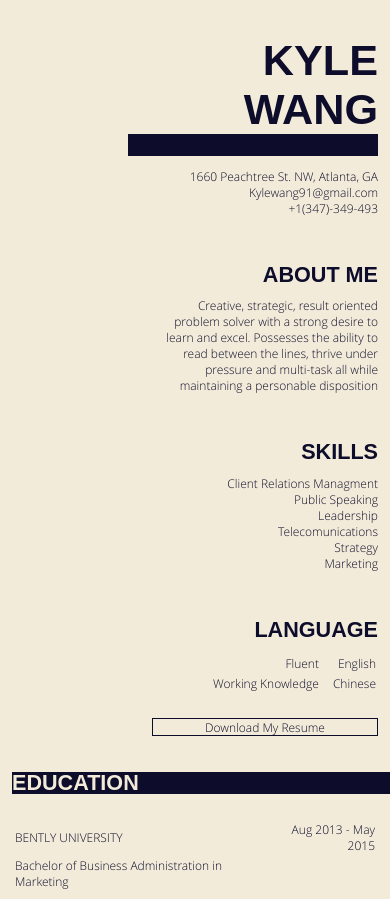
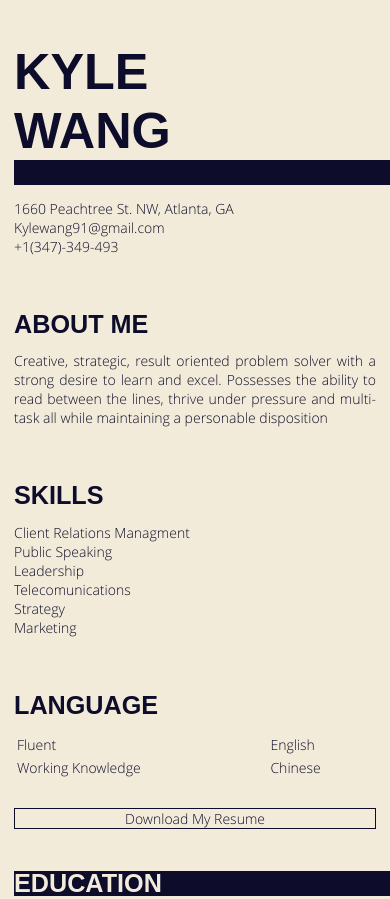
Before and after one commit to johnklord/johnklord.github.io, a website: page home/resume/index.html in a window 390 px wide. Shown: the top 899 px of the page. Drawn offline with Linux system fonts and the light colour scheme; files whose address does not match are found by name; a web font is replaced by a local one.

Commit message:
changed responsive

```diff
--- a/home/resume/index.html
+++ b/home/resume/index.html
@@ -29,14 +29,14 @@
         </section>
         <div class="spacing"></div>
         <section id="about">
-          <div class="section-header text-right">About Me</div>
-          <p class="text-right">
+          <div class="section-header">About Me</div>
+          <p>
             Creative, strategic, result oriented problem solver with a strong desire to learn and excel. Possesses the ability to read between the lines, thrive under pressure and multi-task all while maintaining a personable disposition
           </p>
         </section>
         <div class="spacing"></div>
         <section id="skills">
-          <div class="section-header text-right">Skills</div>
+          <div class="section-header">Skills</div>
           <ul>
             <li>
               Client Relations Managment
@@ -60,7 +60,7 @@
         </section>
         <div class="spacing"></div>
         <section id="language">
-          <div class="section-header text-right">Language</div>
+          <div class="section-header">Language</div>
           <table>
             <tbody>
               <tr>
@@ -99,7 +99,7 @@
                   </td>
                 </tr>
                 <tr>
-                  <td class="major">
+                  <td colspan="2" class="major">
                     Bachelor of Business Administration in Marketing
                   </td>
                 </tr>
@@ -120,7 +120,7 @@
                   </td>
                 </tr>
                 <tr>
-                  <td class="major">
+                  <td colspan="2" class="major">
                     Bachelor of Business Administration in Marketing
                   </td>
                 </tr>
--- a/src/client/assets/scss/_base.scss
+++ b/src/client/assets/scss/_base.scss
@@ -3,16 +3,16 @@ html{
   font-weight: 300;
   font-size: 12px;
   @include media(sm-phone){
-    font-size: 12px;
+    font-size: 14px;
   }
   @include media(lg-phone){
-    font-size: 14px;
+    font-size: 16px;
   }
   @include media(pad){
-    font-size: 16px;
+    font-size: 18px;
   }
   @include media(lg-pad){
-    font-size: 16px;
+    font-size: 18px;
   }
   @include media(desktop){
     font-size: 18px;
--- a/src/client/assets/scss/_variables.scss
+++ b/src/client/assets/scss/_variables.scss
@@ -10,3 +10,4 @@ $line-height: 1.8rem;
 //$header-letter-spacing: 0.3rem;
 $header-letter-spacing: 0;
 $header-size: 1.8rem;
+$aside-width: 277px;
--- a/src/client/assets/scss/resume.scss
+++ b/src/client/assets/scss/resume.scss
@@ -11,7 +11,6 @@
   max-width: 1024px;
   display: block;
   aside{
-    padding-left: calc(100% - 250px);
     margin: $document-margin;
     #name{
       @extend .animated;
@@ -21,14 +20,13 @@
       font-weight: bold;
       font-size: 2*$header-size;
       height: inherit;
-      text-align: right;
     }
     #line{
       @extend .animated;
       @extend .expand;
       animation-delay: 1s;
       -webkit-animation-delay: 1s;
-      margin-left: -2rem;
+      margin-right: -2rem;
       width: calc(100% + 2rem);
       background: $primary-color;
       height: $line-height;
@@ -38,7 +36,6 @@
       @extend .fadeInLeft ;
       animation-delay: 1.2s;
       -webkit-animation-delay: 1.2s;
-      text-align:right;
     }
     #about{
       @extend .animated;
@@ -51,27 +48,12 @@
       @extend .fadeInLeft ;
       animation-delay: 1.6s;
       -webkit-animation-delay: 1.6s;
-      text-align: right;
     }
     #language{
       @extend .animated;
       @extend .fadeInLeft ;
       animation-delay: 1.8s;
       -webkit-animation-delay: 1.8s;
-      text-align:right;
-      table{
-        width: auto;
-        margin-right: 0px;
-        margin-left: auto;
-        tbody{
-          tr{
-            td{
-              padding-right: 0;
-              padding-left: 1rem;
-            }
-          }
-        }
-      }
     }
     #download{
       @extend .animated;
@@ -109,6 +91,7 @@
           text-transform: uppercase;
         }
         .date{
+          width: 50%;
           text-align: right;
         }
         .major{
@@ -128,6 +111,7 @@
           text-transform: uppercase;
         }
         .date{
+          width: 50%;
           text-align: right;
         }
         .position{
@@ -146,16 +130,55 @@
     //display: flex;
     //flex-direction: row;
     aside{
+      //padding-left: calc(100% - 250px);
       padding-right: $document-margin;
       padding-left: 0;
-      min-width: 230px;
-      max-width: 230px;
+      min-width: $aside-width;
+      max-width: $aside-width;
       float:left;
+      #about{
+        *{
+          text-align: right;
+        }
+      }
+      #name{
+        text-align: right;
+      }
+      #line{
+        margin-right: 0rem;
+        margin-left: -2rem;
+      }
+      #contact{
+        *{
+          text-align:right;
+        }
+      }
+      #skills{
+        *{
+          text-align: right;
+        }
+      }
+      #language{
+        text-align:right;
+        table{
+          width: auto;
+          margin-right: 0px;
+          margin-left: auto;
+          tbody{
+            tr{
+              td{
+                padding-right: 0;
+                padding-left: 1rem;
+              }
+            }
+          }
+        }
+      }
     }
     main{
       float:left;
       padding-left: $document-margin;
-      width: calc( 100% - 230px - 6rem);
+      width: calc( 100% - #{$aside-width} - 6rem);
     }
   }
 }
```
Also changed, not shown: home/home.css, home/resume/resume.css, 1 other file.
